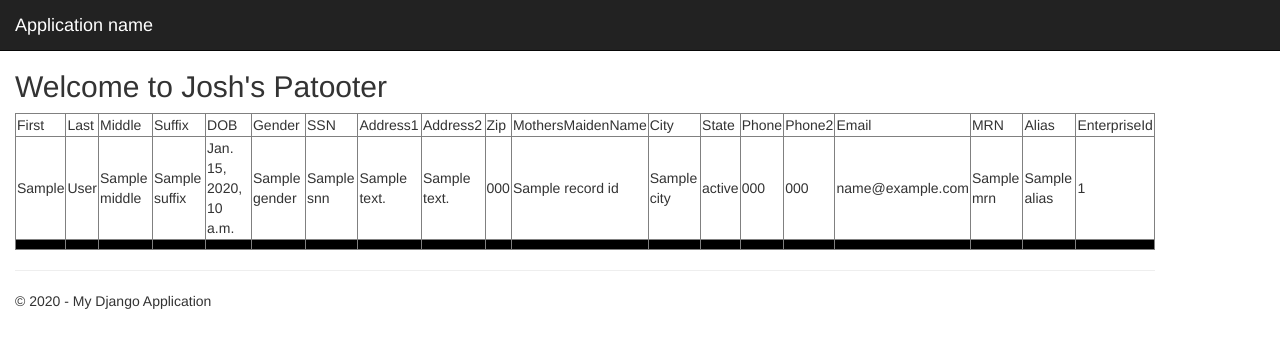
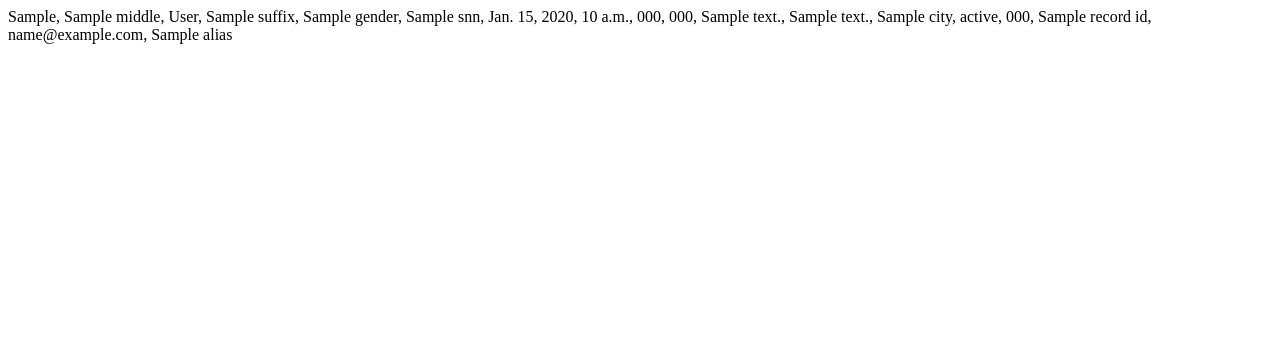
Before and after one commit to kwende/MitchMatchSite, a Django app: template Site/app/templates/app/passed.html in a window 1280 px wide. Shown: the top 348 px of the page. Run offline with Django 3.2, Linux system fonts and the light colour scheme; the template is opened without the code that fills it: most values are stand-ins (such as "Sample title", 1, 10 or a date in 2020); some libraries are stand-ins or nearby versions.

Commit message:
Getting ready to color the fuzzies.

```diff
--- a/Site/Site/settings.py
+++ b/Site/Site/settings.py
@@ -71,8 +71,8 @@ WSGI_APPLICATION = 'Site.wsgi.application'
 DATABASES = {
     'default': {
         'ENGINE': 'django.db.backends.sqlite3',
-        #'NAME': os.path.join(BASE_DIR, 'C:\MitchMatchDb\db.sqlite3'),
-        'NAME': os.path.join(BASE_DIR, 'D:\MitchMatchDb\db.sqlite3'),
+        'NAME': os.path.join(BASE_DIR, 'C:\MitchMatchDb\db.sqlite3'),
+        #'NAME': os.path.join(BASE_DIR, 'D:\MitchMatchDb\db.sqlite3'),
     }
 }
 
--- a/Site/app/templates/app/index.html
+++ b/Site/app/templates/app/index.html
@@ -18,7 +18,7 @@ $(document).ready(function(){
 
 <form method="post" action="">
     {% csrf_token %}
-    <div style="width:90%">
+    <div style="font-size:small">
     <table border="1">
         <thead>
             <tr>
--- a/Site/app/templates/app/passed.html
+++ b/Site/app/templates/app/passed.html
@@ -1,118 +1,28 @@
-{% extends "app/layout.html" %}
-
-{% block content %}
-
-<h2>Welcome to Josh's Patooter</h2>
-
-    <table border="1">
-        <thead>
-            <tr>
-                <td>First</td>
-                <td>Last</td>
-                <td>Middle</td>
-                <td>Suffix</td>
-                <td>DOB</td>
-                <td>Gender</td>
-                <td>SSN</td>
-                <td>Address1</td>
-                <td>Address2</td>
-                <td>Zip</td>
-                <td>MothersMaidenName</td>
-                <td>City</td>
-                <td>State</td>
-                <td>Phone</td>
-                <td>Phone2</td>
-                <td>Email</td>
-                <td>MRN</td>
-                <td>Alias</td>
-                <td>EnterpriseId</td>
-            </tr>
-        </thead>
+<html>
+<head><title></title></head>
+<body>
         {% for set in passedSets %}
             {% for record in set %}
-            <tr>
-                <td>
-                    {{record.RecordId.FirstName}}
-                </td>
-                <td>
-                    {{record.RecordId.LastName}}
-                </td>
-                 <td>
-                    {{record.RecordId.Middle}}
-                </td>
-                 <td>
-                    {{record.RecordId.Suffix}}
-                </td>
-                <td>
-                    {{record.RecordId.DOB}}
-                </td>
-                  <td>
-                    {{record.RecordId.Gender}}
-                </td>
-                  <td>
-                    {{record.RecordId.SNN}}
-                </td>
-                 <td>
-                    {{record.RecordId.Address1}}
-                </td>
-                 <td>
-                    {{record.RecordId.Address2}}
-                </td>
-                  <td>
-                    {{record.RecordId.Zip}}
-                </td>
-                  <td>
-                    {{record.RecordId.MothersMaidenName}}
-                </td>
-                  <td>
-                    {{record.RecordId.City}}
-                </td>
-                  <td>
-                    {{record.RecordId.State}}
-                </td>
-                  <td>
-                    {{record.RecordId.Phone}}
-                </td>
-                 <td>
-                    {{record.RecordId.Phone2}}
-                </td>
-                  <td>
-                    {{record.RecordId.Email}}
-                </td>
-                 <td>
-                    {{record.RecordId.MRN}}
-                </td>
-                 <td>
+                    {{record.RecordId.FirstName}},
+                    {{record.RecordId.Middle}},
+                    {{record.RecordId.LastName}},
+                    {{record.RecordId.Suffix}},
+                    {{record.RecordId.Gender}},
+                    {{record.RecordId.SNN}},
+                    {{record.RecordId.DOB}},
+                    {{record.RecordId.Phone}},
+                    {{record.RecordId.Phone2}},
+                    {{record.RecordId.Address1}},
+                    {{record.RecordId.Address2}},
+                    {{record.RecordId.City}},
+                    {{record.RecordId.State}},
+                    {{record.RecordId.Zip}},
+                    {{record.RecordId.MothersMaidenName}},
+                    {{record.RecordId.Email}},
                     {{record.RecordId.Alias}}
-                </td>
-                <td>
-                    {{record.RecordId.EnterpriseId}}
-                </td>
-            </tr>
+                    <br/>
             {% endfor %}
-                <tr>
-                    <td style="background-color:black;height:10px;"></td>
-                    <td style="background-color:black"></td>
-                    <td style="background-color:black"></td>
-                    <td style="background-color:black"></td>
-                    <td style="background-color:black"></td>
-                    <td style="background-color:black"></td>
-                    <td style="background-color:black"></td>
-                    <td style="background-color:black"></td>
-                    <td style="background-color:black"></td>
-                    <td style="background-color:black"></td>
-                    <td style="background-color:black"></td>
-                    <td style="background-color:black"></td>
-                    <td style="background-color:black"></td>
-                    <td style="background-color:black"></td>
-                    <td style="background-color:black"></td>
-                    <td style="background-color:black"></td>
-                    <td style="background-color:black"></td>
-                    <td style="background-color:black"></td>
-                    <td style="background-color:black"></td>
-                </tr>
+        <br/>
         {% endfor %}
-
-    </table>
-
-{% endblock %}
+    </body>
+</html>
--- a/Site/app/views.py
+++ b/Site/app/views.py
@@ -14,7 +14,7 @@ from django.db.models import Count
 from django.core.cache import cache
 
 from app.displaymodels import ColoredRecord
-from app.softmatching.coloring import buildColoredRecords
+from app.softmatching.coloring import buildColoredRecords, recordToColoredRecordType
 
 import random
 
@@ -53,7 +53,7 @@ def findSoftMatches(enterpriseId):
     rootRecord = Record.objects.get(EnterpriseId = enterpriseId)
 
     matchedIds = list(RecordFuzzyMatch.objects.filter(ToMatch_id = rootRecord.id).values_list('FuzzyMatched_id', flat = True))
-    softMatches = list(Record.objects.filter(id__in = matchedIds))
+    softMatches = list([recordToColoredRecordType(a) for a in Record.objects.filter(id__in = matchedIds)])
 
     return {
         'EnterpriseId' : enterpriseId,
```
Also changed, not shown: Site/app/softmatching/coloring.py (+38 -23 lines), Site/static/app/content/bootstrap.min.css, 1 other file.
